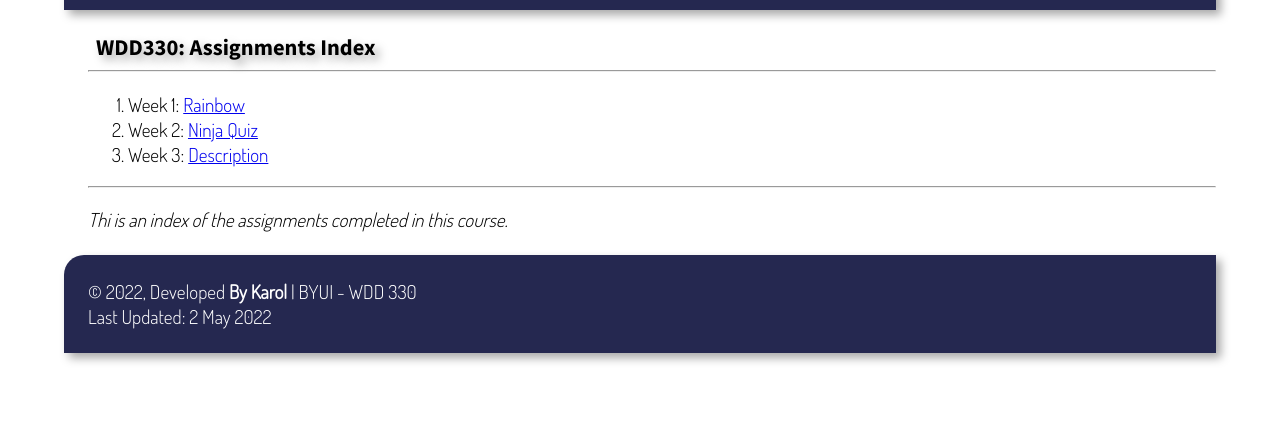
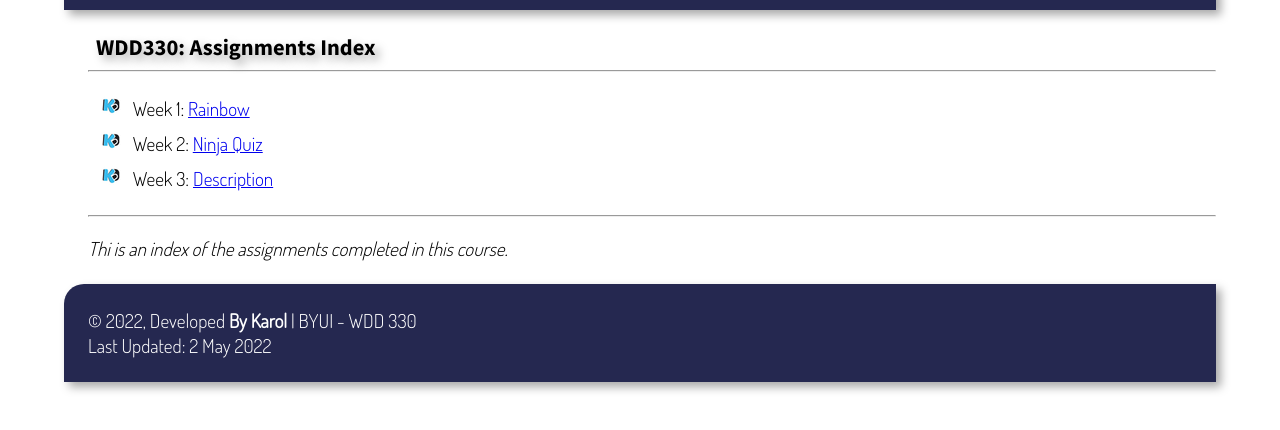
Before and after one commit to bykarol/wdd330, a plain HTML site: page index.html in a window 1280 px wide. Shown: the part 146-576 px from the top of the page. Drawn offline with Linux system fonts and the light colour scheme.

Commit message:
custom vignettes done!

```diff
--- a/css/main.css
+++ b/css/main.css
@@ -38,3 +38,9 @@ main, footer {
   font-family: var(--font-p);
   font-size: 1.2rem;
 }
+
+/*Added by me, Karol*/
+ul#unorderedList li {
+  list-style-image: url(/images/vinetaLogo.jpg);
+  padding: .3rem;
+}
--- a/index.html
+++ b/index.html
@@ -16,7 +16,7 @@
     <main>
         <h3>WDD330: Assignments Index</h3>
         <hr>
-        <ol id="orderedList"></ol>
+        <ul id="unorderedList"></ul>
         <hr>
         <p><i>Thi is an index of the assignments completed in this course.</i></p>
     </main>
--- a/js/main.js
+++ b/js/main.js
@@ -27,7 +27,7 @@ fetch(requestURL)
 
 function displayAssignments(listOfAssignments) {
   let assignments = listOfAssignments;
-  let listContain = document.getElementById('orderedList');
+  let listContain = document.getElementById('unorderedList');
   for (let i = 0; i < assignments.length; i++){
     let listItem = document.createElement('li');
     let span1 = document.createElement('span');
```
Also changed, not shown: images/vinetaLogo.jpg (added).
